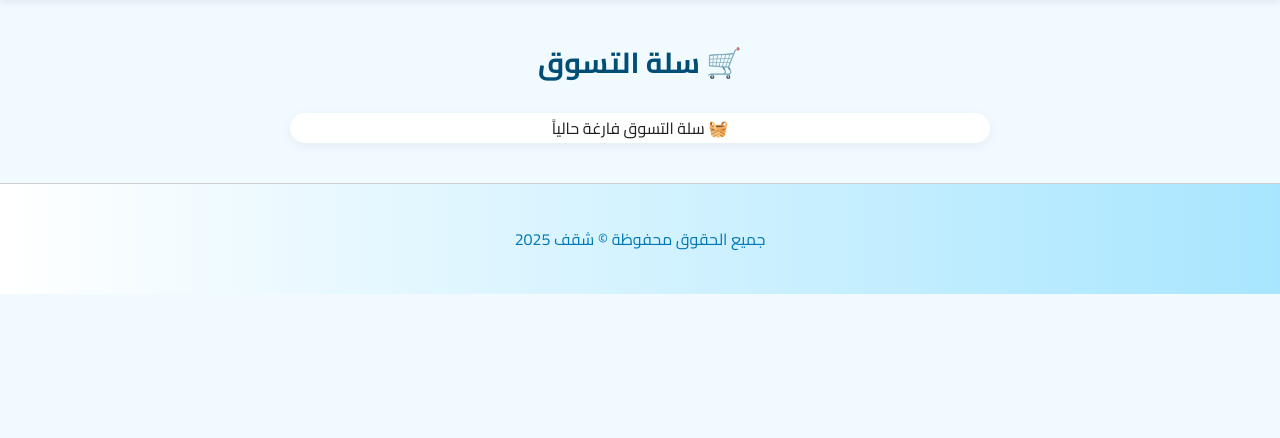
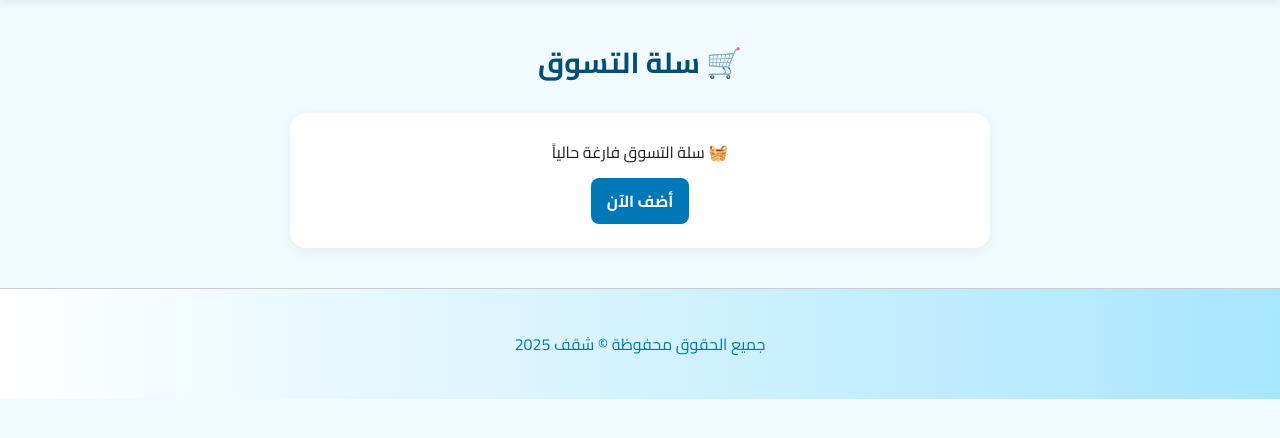
Before and after one commit to ON3eN/Yaser35, a Django app: page /cart/ in a window 1280 px wide. Shown: the part 86-524 px from the top of the page. Run offline with Django 5.2, Linux system fonts and the light colour scheme.

Commit message:
اضف الآن

```diff
--- a/templates/cart/cart.html
+++ b/templates/cart/cart.html
@@ -206,6 +206,22 @@
       background-color: #0077b6;
       color: white;
     }
+
+    .empty-link {
+      display: inline-block;
+      margin-top: 0.7rem;
+      padding: 0.5rem 1rem;
+      background: #0077b6;
+      color: white;
+      text-decoration: none;
+      border-radius: 8px;
+      font-weight: bold;
+      transition: background 0.2s ease;
+    }
+
+    .empty-link:hover {
+      background: #005f91;
+    }
   </style>
 </head>
 <body>
@@ -218,7 +234,6 @@
   {% if cart_items %}
     {% for item in cart_items %}
       <div class="cart-item">
-        <!-- زر الحذف -->
         <form method="post" action="{% url 'cart:remove_from_cart' item.id %}">{% csrf_token %}
           <button type="submit" class="delete-btn">×</button>
         </form>
@@ -238,7 +253,6 @@
               </form>
             </div>
           </div>
-
           <div class="price-line"><span>السعر:</span><span>{{ item.price }} ريال</span></div>
           <div class="price-line"><span>المجموع:</span><span>{{ item.subtotal }} ريال</span></div>
         </div>
@@ -262,9 +276,12 @@
         <button class="btn" onclick="showLoginModal()">إتمام الشراء</button>
       {% endif %}
     </div>
-
   {% else %}
-    <div class="cart-item" style="text-align:center;">🧺 سلة التسوق فارغة حالياً</div>
+    <div class="cart-item" style="text-align:center; padding: 1.5rem;">
+      🧺 سلة التسوق فارغة حالياً
+      <br>
+      <a href="/products" class="empty-link">أضف الآن</a>
+    </div>
   {% endif %}
 </div>
 
```
